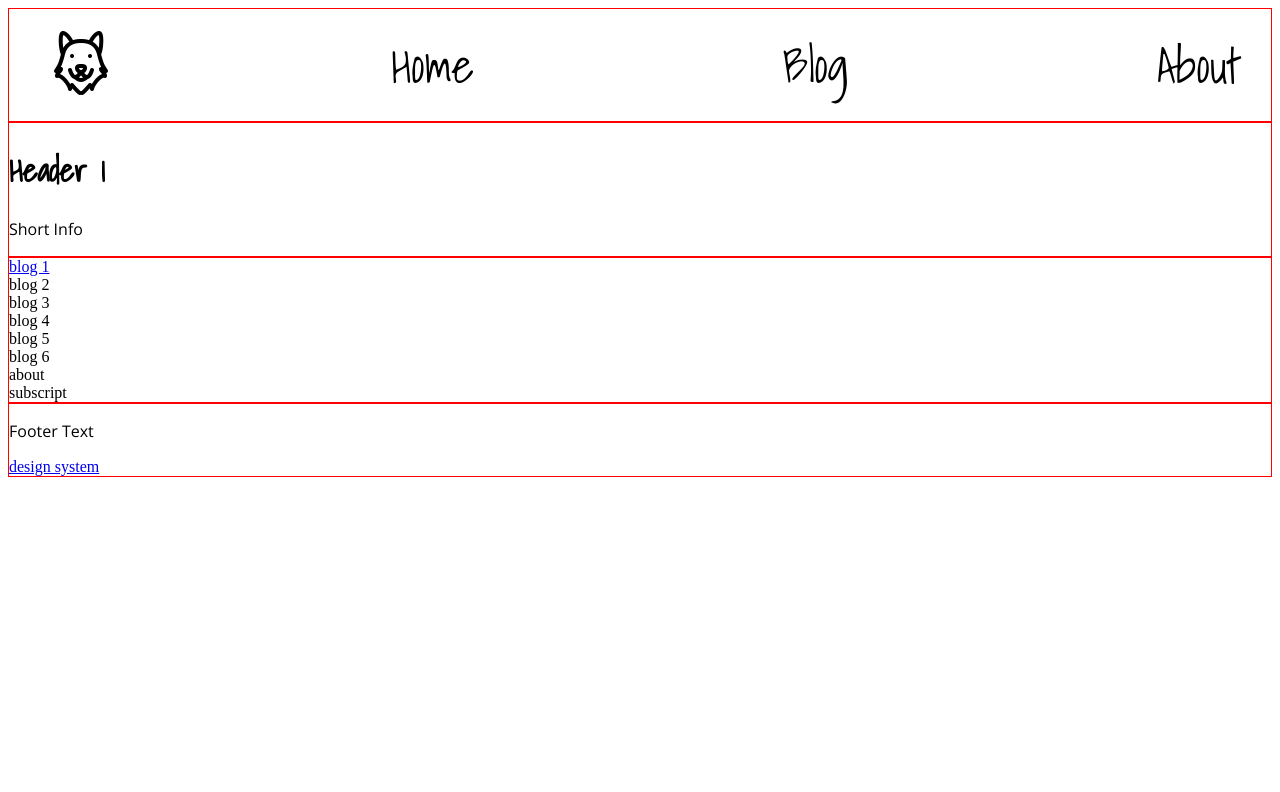
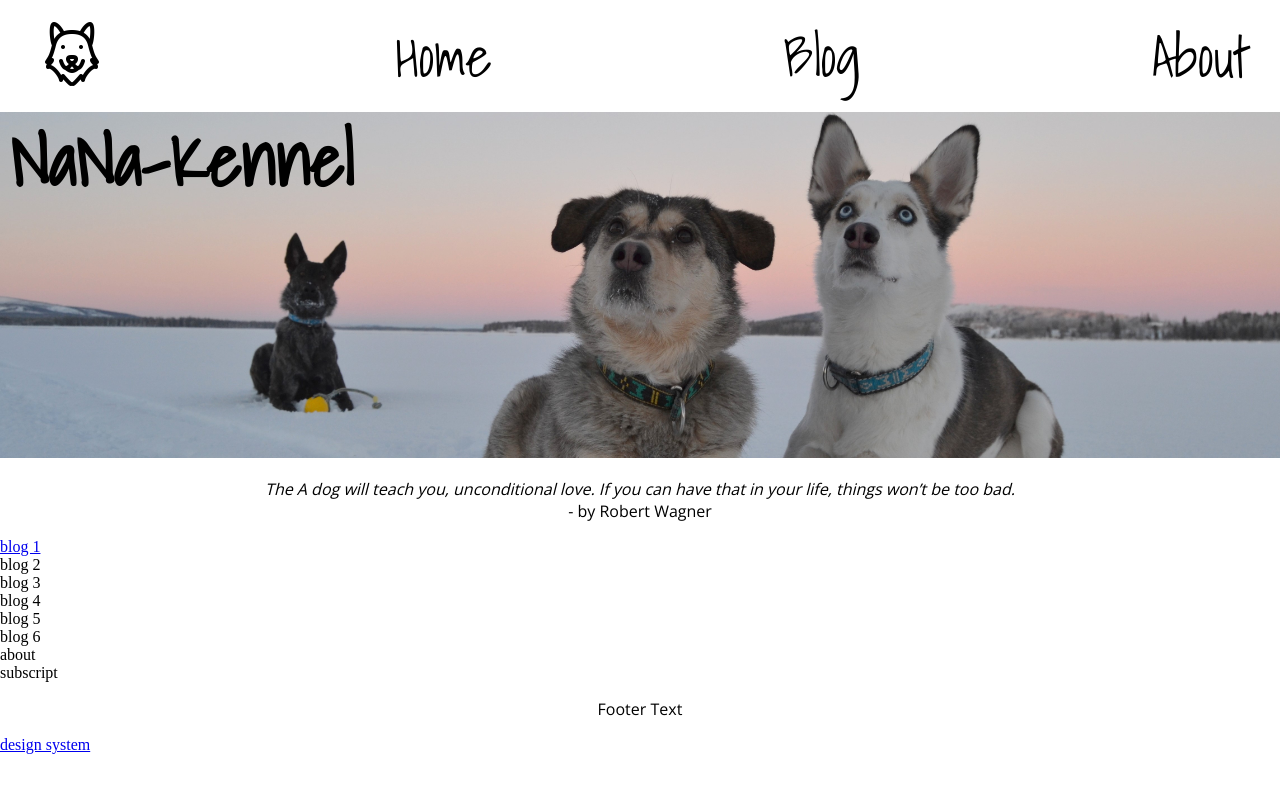
Before and after one commit to CryptoNari/personal-blog-website, a plain HTML site: page index.html in a window 1280 px wide. Drawn offline with nearby package versions, Linux system fonts and the light colour scheme.

Commit message:
feat: Add first header design
First header design added. Device size adjustment added.

```diff
--- a/css/elements.css
+++ b/css/elements.css
@@ -1,6 +1,18 @@
-nav,
+/* nav,
 header,
 main,
 footer{
     border: 1px solid red;
+} */
+body{
+    margin: 0;
 }
+
+h1{
+    margin-block-start: 0;
+    margin-block-end: 0;
+}
+
+p{
+    text-align: center;
+}
--- a/css/layout.css
+++ b/css/layout.css
@@ -9,7 +9,10 @@
 
 .nav-container li{
     text-align: right;
+}
 
+.header-container{
+    position: relative;
 }
 
 .home-layout {
@@ -25,6 +28,7 @@
 
 .navbar {
     grid-area: 1 / 1 / 2 / 5;
+    padding-right: 30px;
 }
 
 .header-area {
--- a/css/master.css
+++ b/css/master.css
@@ -2,11 +2,26 @@
 @import "elements.css";
 @import "typo.css";
 
-.nav-link{
+/* .nav-link{
     padding: 30px
-}
+} */
 
 .nav-icon {
     height: 4em;
     width: auto;
 }
+
+.header-image{
+    height:auto;
+    max-width: 100%;
+}
+
+.heading {
+    position: absolute;
+    top: -10px;
+    left: 10px;
+}
+
+p.cite{
+    font-size: 2em;
+}
--- a/css/typo.css
+++ b/css/typo.css
@@ -1,19 +1,45 @@
 @import url("https:fonts.googleapis.com/css?family=Open+Sans");
 @import url("https:fonts.googleapis.com/css?family=Shadows+Into+Light");
 
-p{
-    font-family: "Open Sans", serif;
+.nav-link{
+    text-decoration: none;
+    font-family: "Shadows Into Light", serif;
+    text-align: center;
+    color: black;
 }
 
 h1{
     font-family: "Shadows Into Light", serif;
 }
 
-.nav-link{
-    text-decoration: none;
-    font-family: "Shadows Into Light", serif;
-    text-align: center;
-    font-size: 3em;
-    font-weight: 400;
-    color: black;
+
+p{
+    font-family: "Open Sans", serif;
 }
+
+
+@media screen and (maxmin-width: 600px) {
+    .nav-link {
+        font-size: 1.5em;
+        font-weight: 400;
+    }
+}
+
+@media screen and (min-width: 600px) and (max-width: 900px) {
+    h1 {
+        font-size:  3em;
+    }
+    .nav-link {
+        font-size: 2.5em;
+    }
+}
+
+@media screen and (min-width: 901px) {
+    h1 {
+        font-size: 4.5em;
+    }
+
+    .nav-link {
+        font-size: 3.5em;
+        font-weight: 400;
+}
--- a/index.html
+++ b/index.html
@@ -17,8 +17,14 @@
         </nav>
         <header class="header-area">
             <div class="header-container">
-                <h1>Header 1</h1>
-                <p>Short Info</p>
+                <img class="header-image" src="img/header-img.jpg" alt="header-image">
+                <div class="heading">
+                    <h1>NaNa-Kennel</h1>
+                </div>
+                <p><cite>The A dog will teach you, unconditional love.
+                    If you can have that in your life,
+                    things won’t be too bad.</cite> <br>
+                    - by Robert Wagner</p>
             </div>
         </header>
         <main class="main-area">
```
Also changed, not shown: img/dog-house.png (deleted), img/header-img.jpg (added), img/track.png (deleted).
